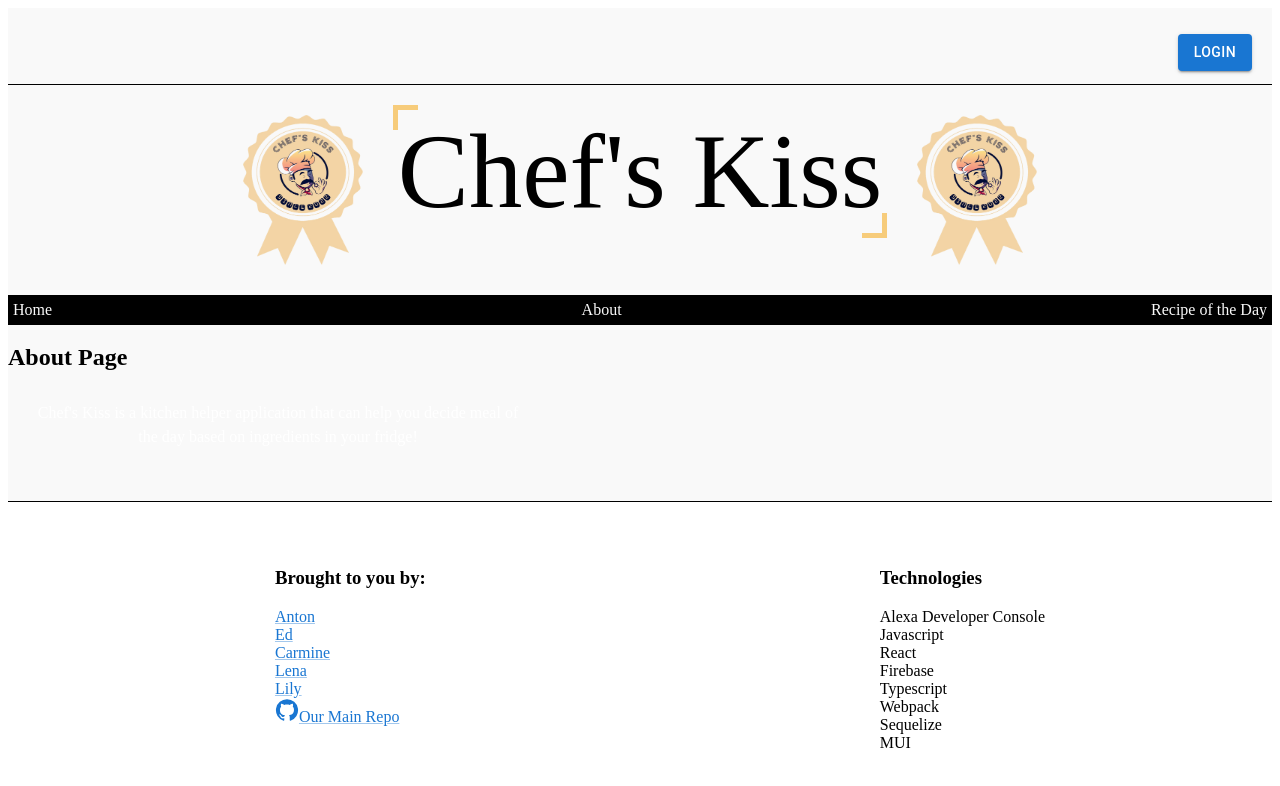
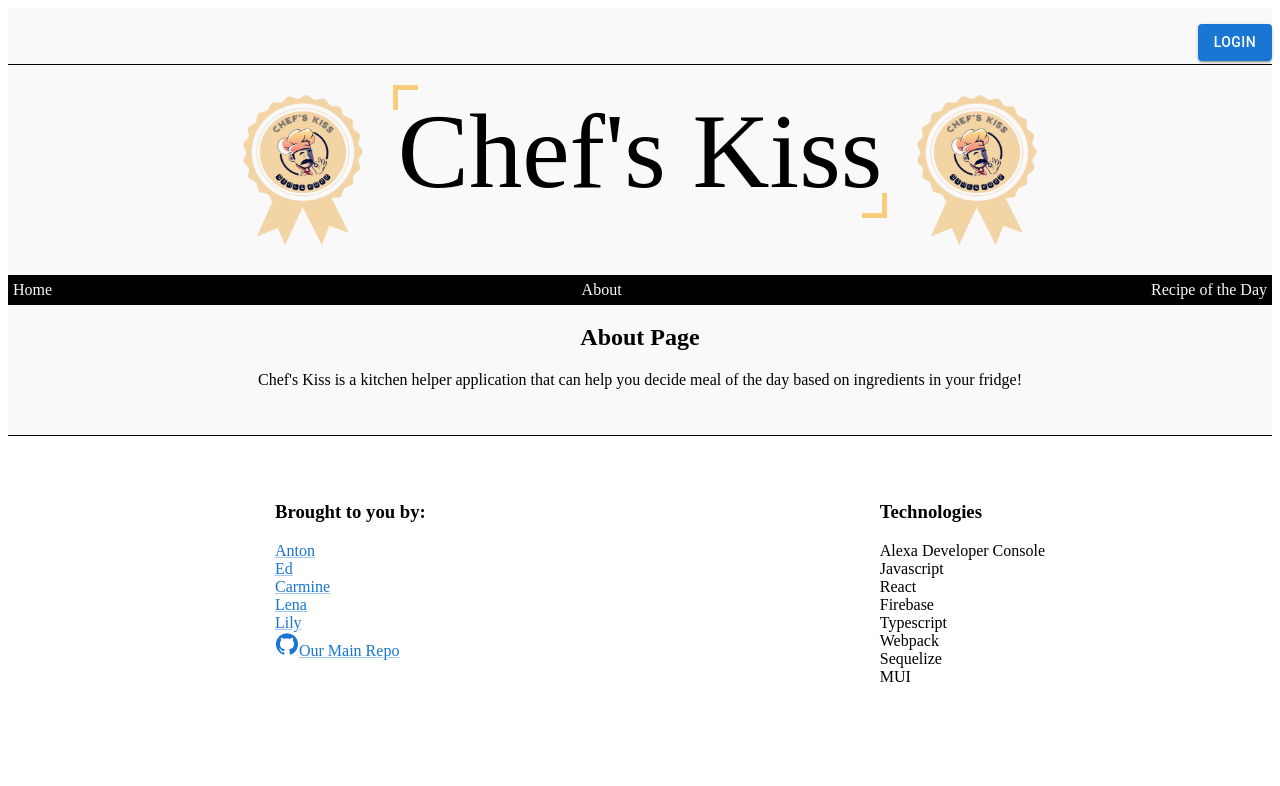
Before and after one commit to 2208-Capstone-Team-1/Capstone-Kitchen-Prep, a React app: page /about in a window 1280 px wide. Shown: the top 786 px of the page. Built offline with nearby package versions, Linux system fonts and the light colour scheme; the HTML template or start-up script is replaced by a standard one.

Commit message:
fixed text coloring on About page

```diff
--- a/src/components/About.tsx
+++ b/src/components/About/AboutPage.tsx
@@ -1,8 +1,10 @@
+import "./about.css";
+
 const AboutPage = () => {
   return (
-    <div>
-      <h2>About Page</h2>
-      <p>
+    <div className="about">
+      <h2 className="about_h">About Page</h2>
+      <p className="about_p">
         Chef's Kiss is a kitchen helper application that can help you decide
         meal of the day based on ingredients in your fridge!{" "}
       </p>
--- /dev/null
+++ b/src/components/About/about.css
@@ -0,0 +1,9 @@
+.about {
+  text-align: center;
+}
+
+.about_p {
+  text-align: center;
+  color: black;
+  justify-content: center;
+}
--- a/src/components/Firebase/Chat.tsx
+++ b/src/components/Firebase/Chat.tsx
@@ -112,7 +112,7 @@ const ChatMessage: React.FC<chatProps> = (chatProps) => {
   return (
     <>
       <div className={`message ${messageClass}`}>
-        <p>{text}</p>
+        <p className="message_p">{text}</p>
       </div>
     </>
   );
--- a/src/components/Firebase/chat.css
+++ b/src/components/Firebase/chat.css
@@ -99,7 +99,7 @@ li {
   list-style: none;
 }
 
-p {
+.message_p {
   max-width: 500px;
   margin-bottom: 12px;
   line-height: 24px;
--- a/src/components/routes/RoutesComponent.tsx
+++ b/src/components/routes/RoutesComponent.tsx
@@ -5,7 +5,7 @@ import RecipePage from "../Recipe/Recipe";
 import UserPage from "../User/User";
 import Ingredient from "../Ingredients/Ingredient";
 import Login from "../Login";
-import AboutPage from "../About";
+import AboutPage from "../About/AboutPage";
 import Home from "../Home/Home";
 import SavedRecipes from "../savedRecipes/SavedRecipes";
 import UserEdit from "../User/UserEdit";
```
Also changed, not shown: 1 other file (tests, documents, lock files or other folders).
